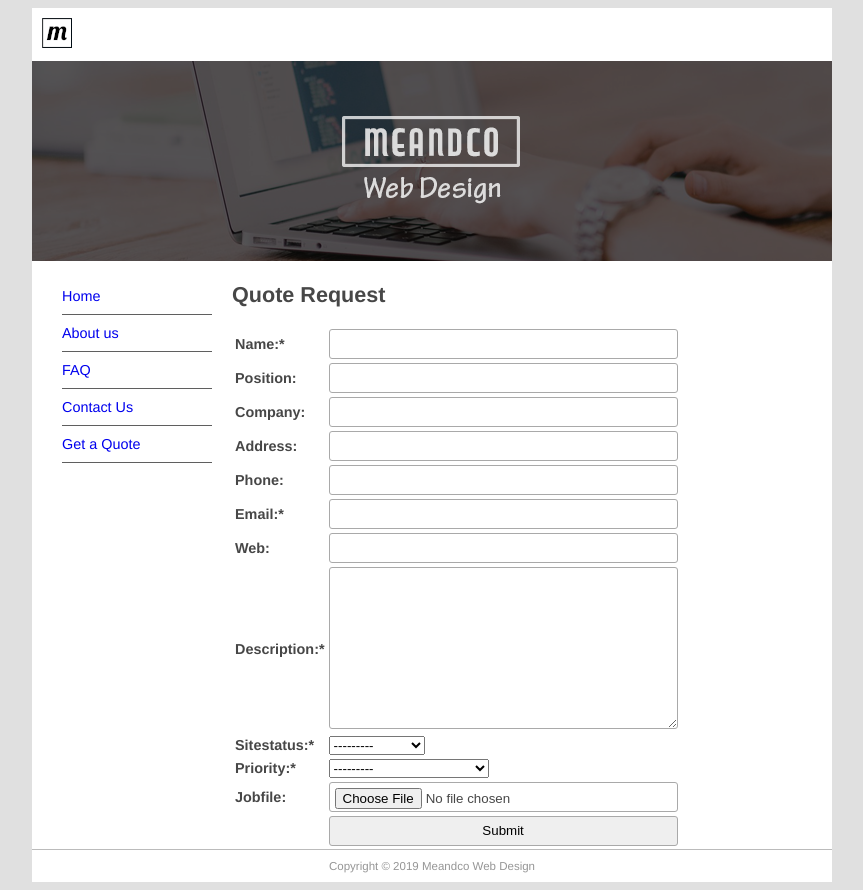
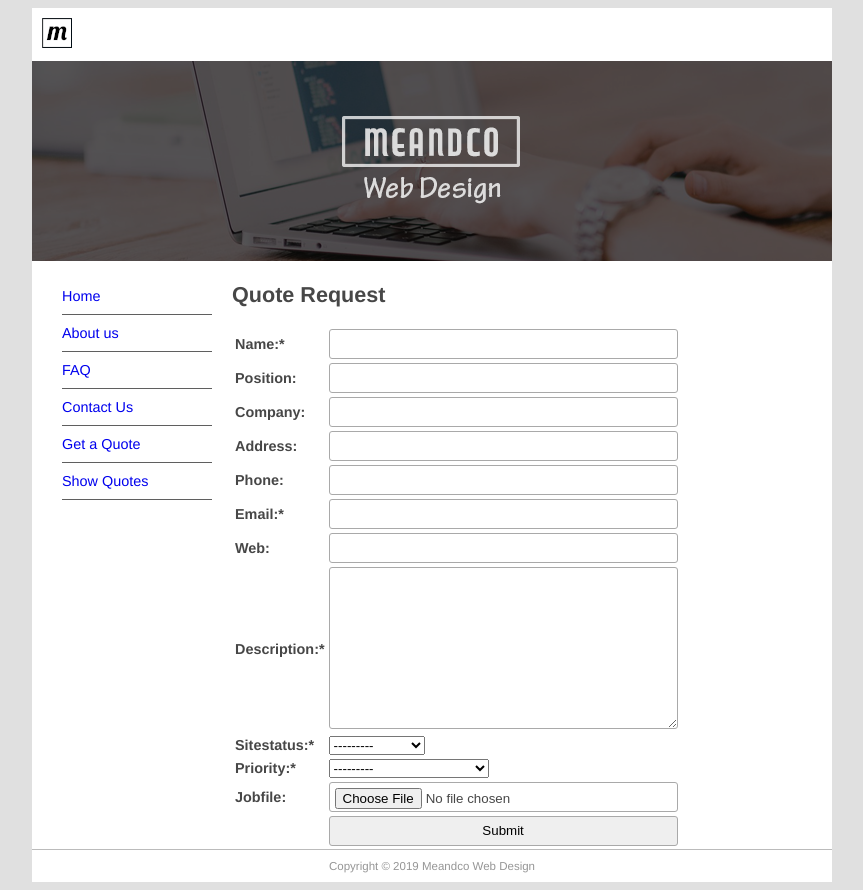
Before and after one commit to DanilTsygolnik/django_study_proj_01, a Django app: page /quote/ in a window 1280 px wide. Shown: the whole page, without its empty margins (208-1071 px from the left). Run offline with Django 4.2, Linux system fonts and the light colour scheme; data comes from the database, SQL or seed files in the repository.

Commit message:
Add links for QuoteList view

```diff
--- a/website_root/website/templates/base.html
+++ b/website_root/website/templates/base.html
@@ -24,6 +24,7 @@
         {% endblock sidenav %}
         <li><a href="{% url 'contact' %}">Contact Us</a></li>
         <li><a href="{% url 'quote-request' %}">Get a Quote</a></li>
+        <li><a href="{% url 'show-quotes' %}">Show Quotes</a></li>
       </ul>
     </nav>
   </aside>
--- a/website_root/website/urls.py
+++ b/website_root/website/urls.py
@@ -16,8 +16,11 @@
 from django.contrib import admin
 from django.urls import include, path
 
+from quotes.views import QuoteList
+
 urlpatterns = [
     path('admin/', admin.site.urls),
     path('quote/', include('quotes.urls')),
+    path('show/quotes/', QuoteList.as_view(), name='show-quotes'),
     path('', include('pages.urls')),
 ]
```
